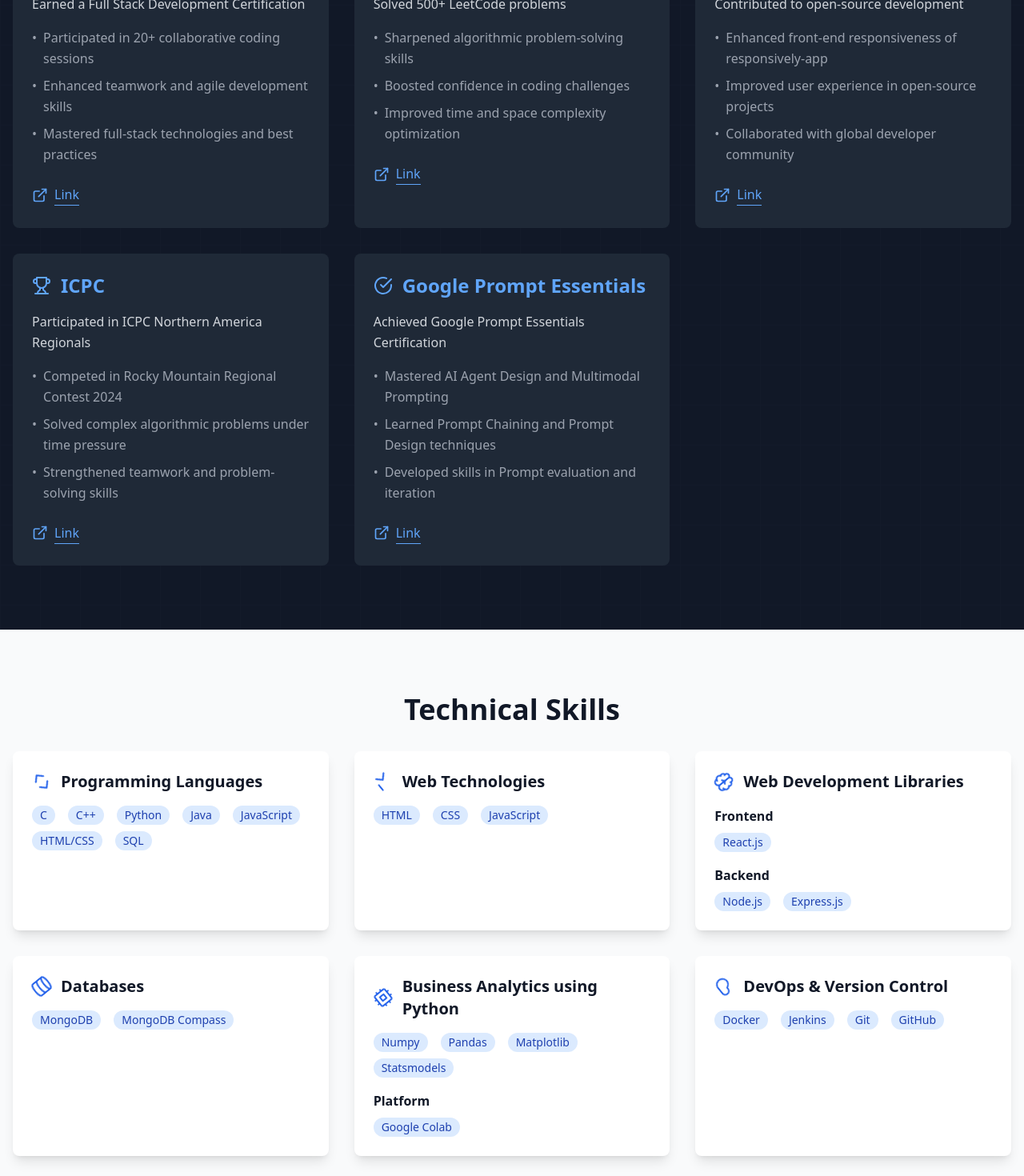
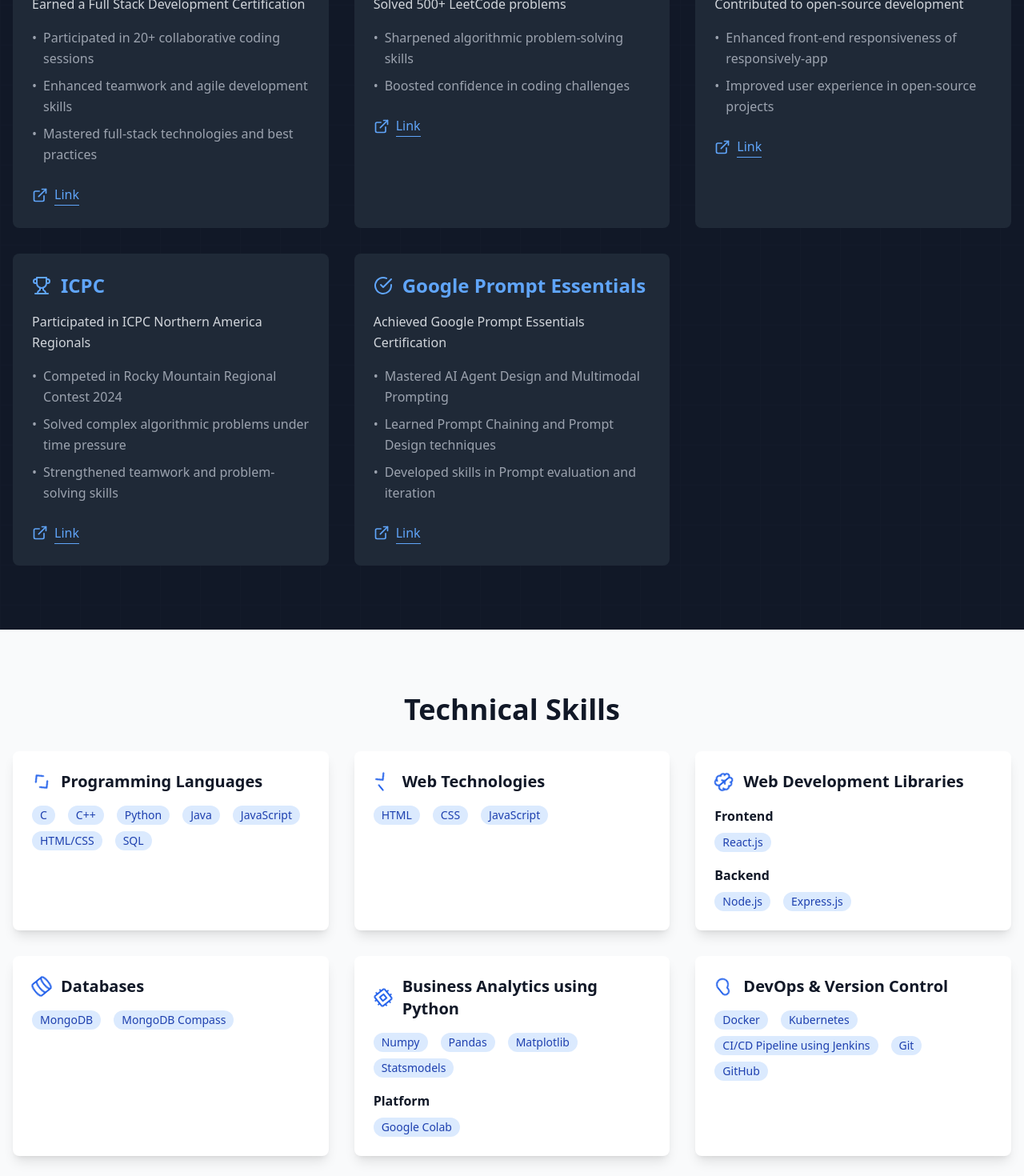
Before and after one commit to saiTharunDusa/Portfolio, a React (Vite) app: page / in a window 1280 px wide. Shown: the part 2800-4270 px from the top of the page at 80% size. Built offline with nearby package versions, Linux system fonts and the light colour scheme.

Commit message:
Improved the write up

```diff
--- a/src/components/Acheivement.tsx
+++ b/src/components/Acheivement.tsx
@@ -57,7 +57,6 @@ const Achievements = () => {
       highlights: [
         "Sharpened algorithmic problem-solving skills",
         "Boosted confidence in coding challenges",
-        "Improved time and space complexity optimization",
       ],
       icon: <Cpu className="w-6 h-6" />,
       link: "https://leetcode.com/u/sd2672/",
@@ -68,7 +67,6 @@ const Achievements = () => {
       highlights: [
         "Enhanced front-end responsiveness of responsively-app",
         "Improved user experience in open-source projects",
-        "Collaborated with global developer community",
       ],
       icon: <Github className="w-6 h-6" />,
       link: "https://github.com/saiTharunDusa",
--- a/src/components/Skills.tsx
+++ b/src/components/Skills.tsx
@@ -85,7 +85,7 @@ const Skills: React.FC = () => {
     {
       icon: <Cloud />,
       title: "DevOps & Version Control",
-      skills: ["Docker", "Jenkins", "Git", "GitHub"],
+      skills: ["Docker", "Kubernetes", "CI/CD Pipeline using Jenkins", "Git", "GitHub"],
     },
     {
       icon: <Wrench />,
```
